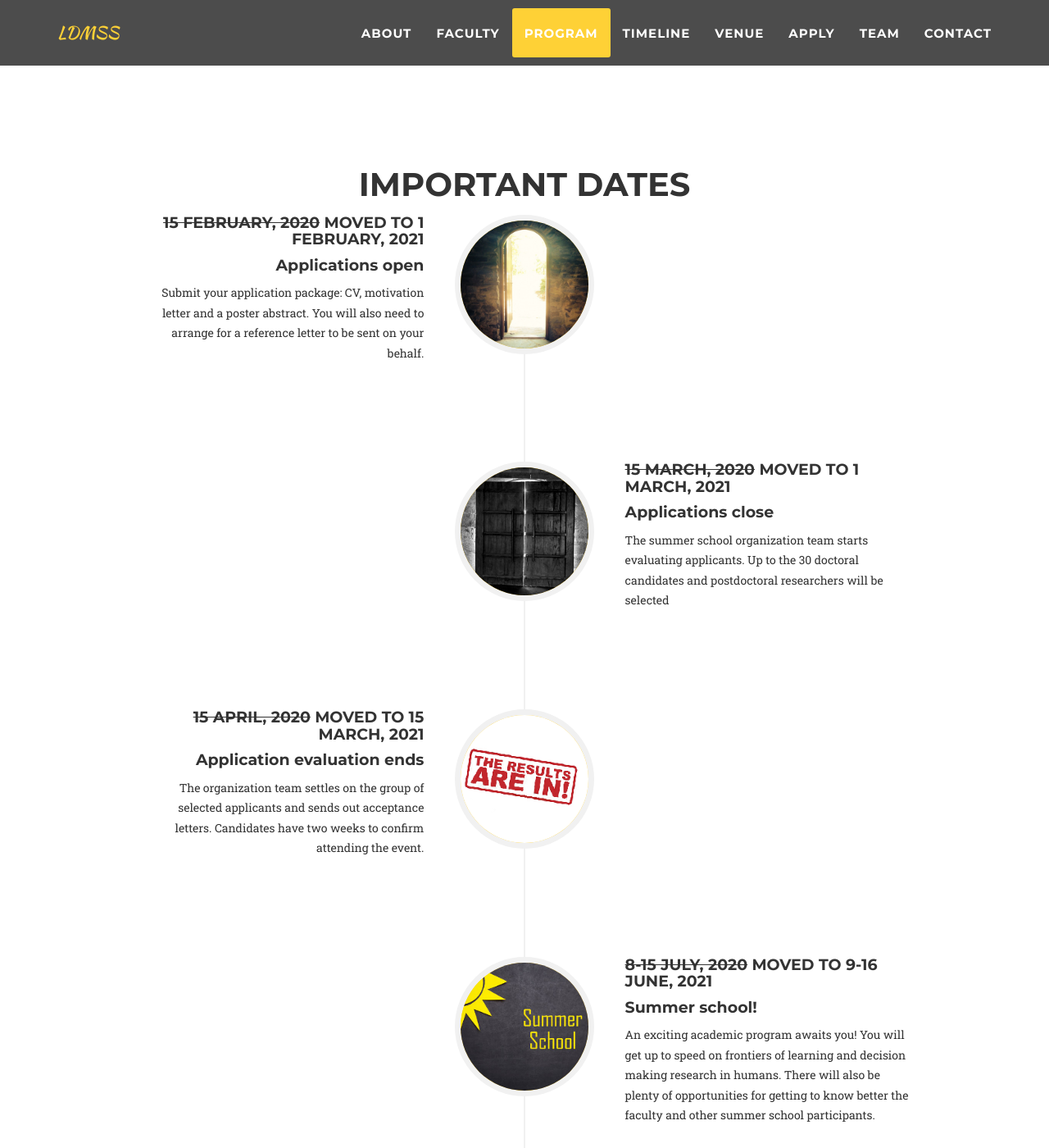
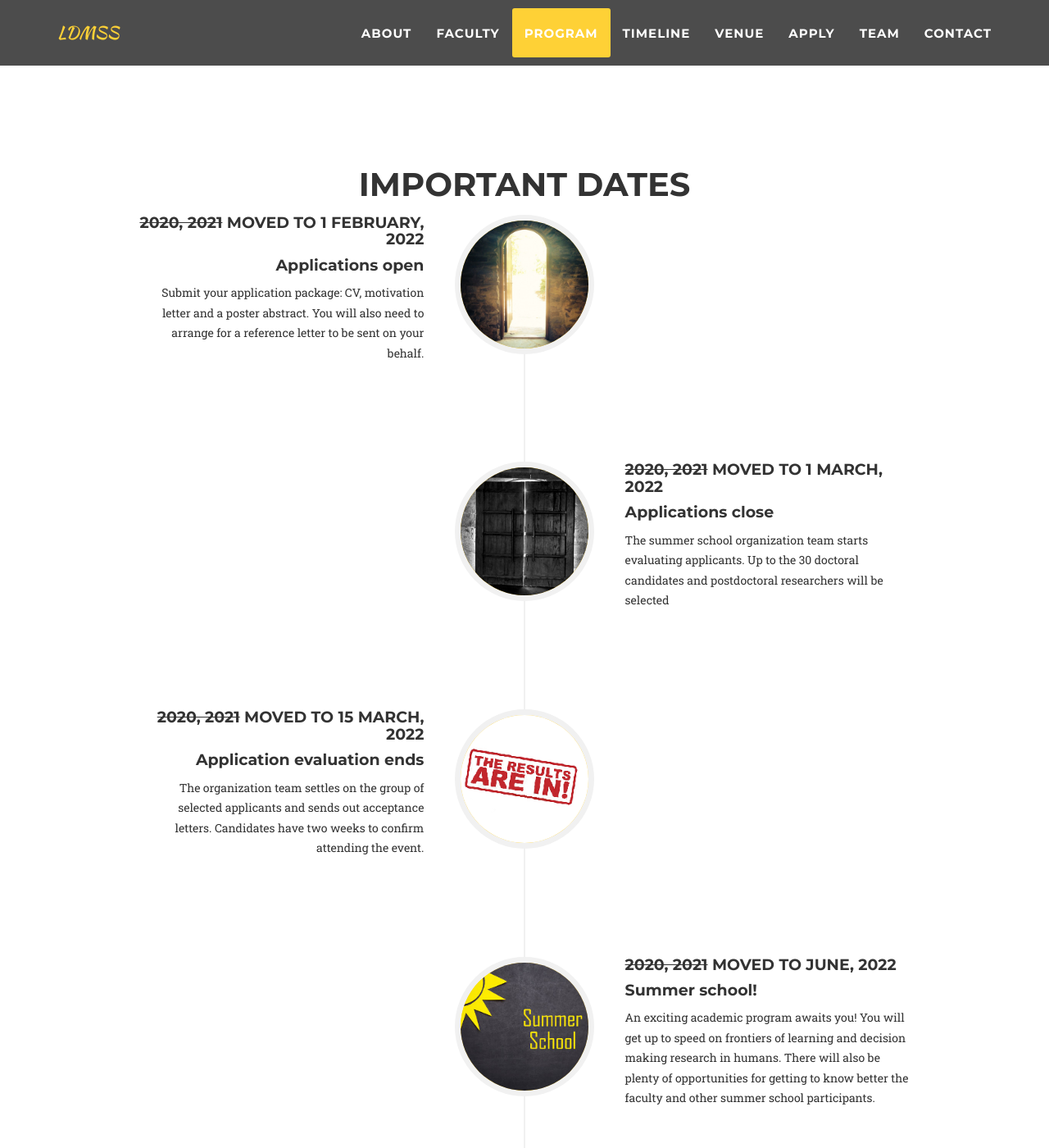
Before and after one commit to ldmss/ldmss.github.io, a Jekyll site: the page built from index.html, in a window 1280 px wide and 1400 px high, scrolled down 5971 px. Shown: the whole window at 82% size. Built offline with Jekyll 4.4.1, drawn with Linux system fonts in a browser that asks for light colours; some web fonts are replaced.

Commit message:
Update timeline.html

```diff
--- a/_includes/timeline.html
+++ b/_includes/timeline.html
@@ -16,7 +16,7 @@
                             </div>
                             <div class="timeline-panel">
                                 <div class="timeline-heading">
-                                    <h4><strike>15 February, 2020</strike> Moved to 1 February, 2021</h4>
+                                    <h4><strike>2020, 2021</strike> Moved to 1 February, 2022</h4>
                                     <h4 class="subheading">Applications open</h4>
                                 </div>
                                 <div class="timeline-body">
@@ -30,7 +30,7 @@
                             </div>
                             <div class="timeline-panel">
                                 <div class="timeline-heading">
-                                    <h4><strike>15 March, 2020</strike> Moved to 1 March, 2021</h4>
+                                    <h4><strike>2020, 2021</strike> Moved to 1 March, 2022</h4>
                                     <h4 class="subheading">Applications close</h4>
                                 </div>
                                 <div class="timeline-body">
@@ -44,7 +44,7 @@
                             </div>
                             <div class="timeline-panel">
                                 <div class="timeline-heading">
-                                    <h4><strike>15 April, 2020</strike> Moved to 15 March, 2021</h4>
+                                    <h4><strike>2020, 2021</strike> Moved to 15 March, 2022</h4>
                                     <h4 class="subheading">Application evaluation ends</h4>
                                 </div>
                                 <div class="timeline-body">
@@ -58,7 +58,7 @@
                             </div>
                             <div class="timeline-panel">
                                 <div class="timeline-heading">
-                                    <h4><strike>8-15 July, 2020</strike> Moved to 9-16 June, 2021</h4>
+                                    <h4><strike>2020, 2021</strike> Moved to June, 2022</h4>
                                     <h4 class="subheading">Summer school!</h4>
                                 </div>
                                 <div class="timeline-body">
```
